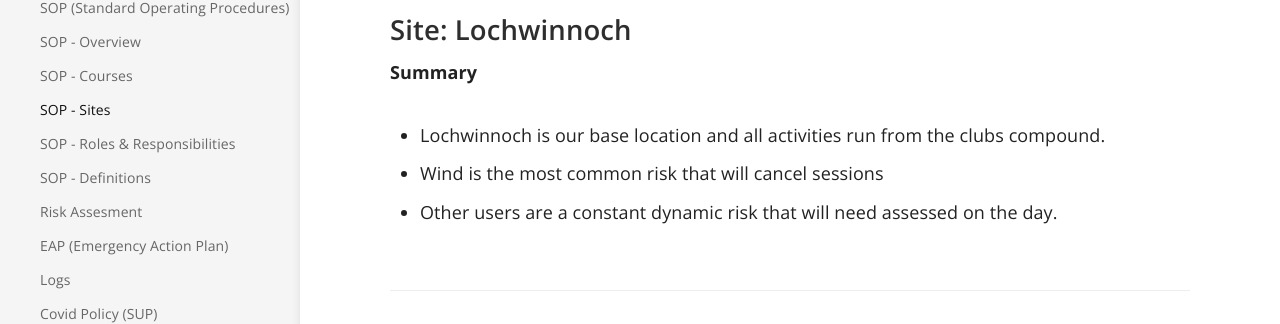
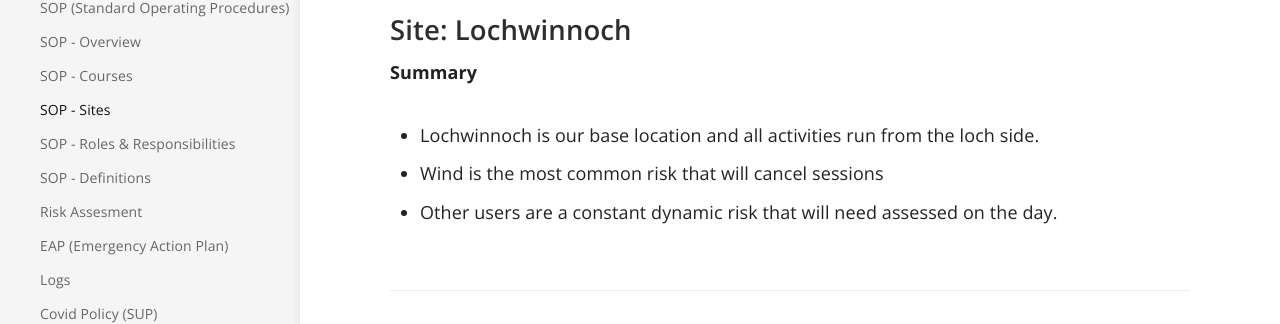
Before and after one commit to numbat70/lochsup, a Jekyll site: the page built from _docs/Content/10-SUP_SOP_SITES.md, in a window 1280 px wide. Shown: the part 263-587 px from the top of the page. Built offline with Jekyll 4.4.1, drawn with Linux system fonts in a browser that asks for light colours.

Commit message:
Update 10-SUP_SOP_SITES.md
mk

```diff
--- a/_docs/Content/10-SUP_SOP_SITES.md
+++ b/_docs/Content/10-SUP_SOP_SITES.md
@@ -7,7 +7,7 @@ Date: 30th Sept 2020
 
 ## Site: Lochwinnoch
 **Summary**
-- Lochwinnoch is our base location and all activities run from the clubs compound.
+- Lochwinnoch is our base location and all activities run from the loch side.
 - Wind is the most common risk that will cancel sessions
 - Other users are a constant dynamic risk that will need assessed on the day.
 
```
